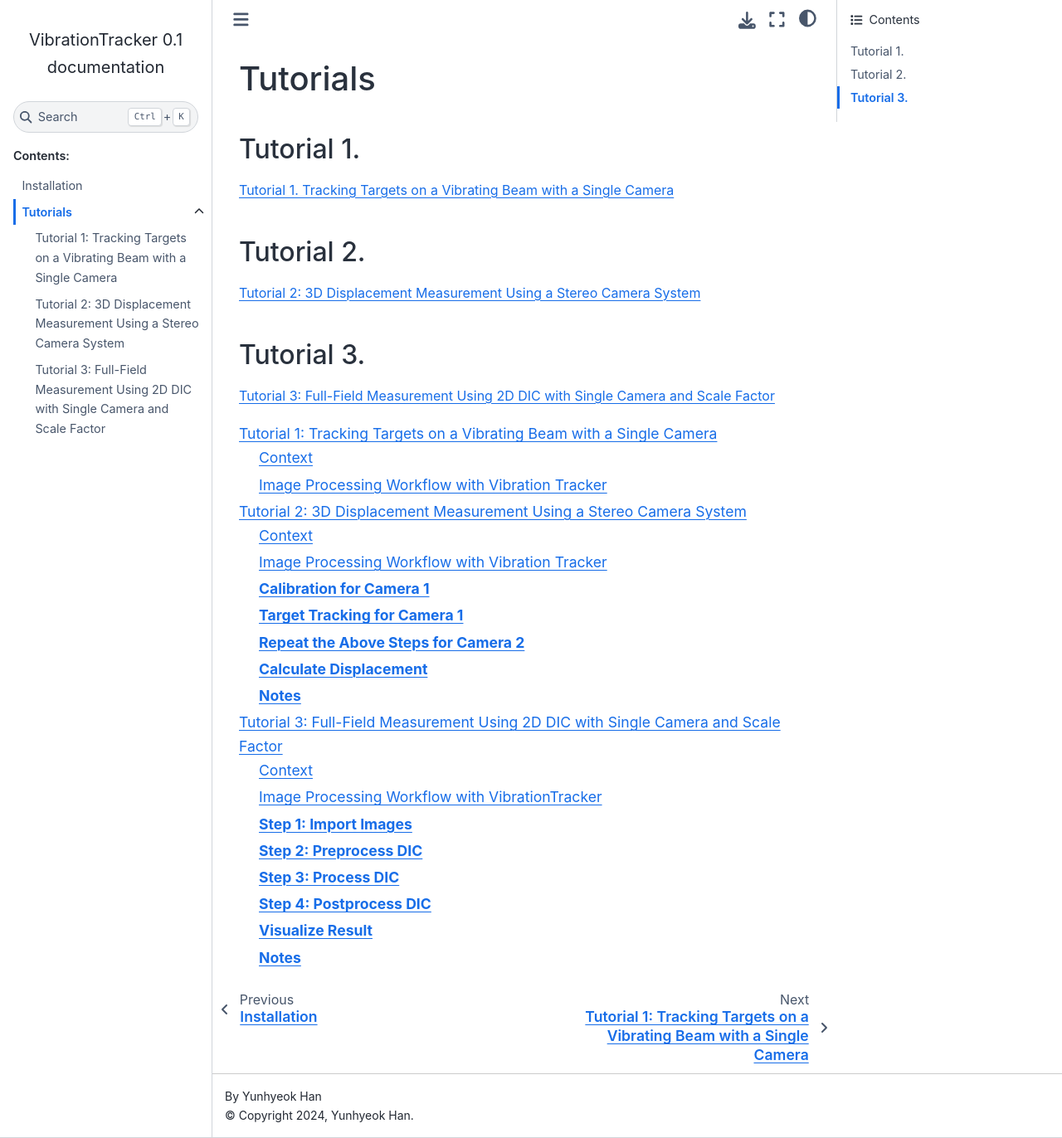
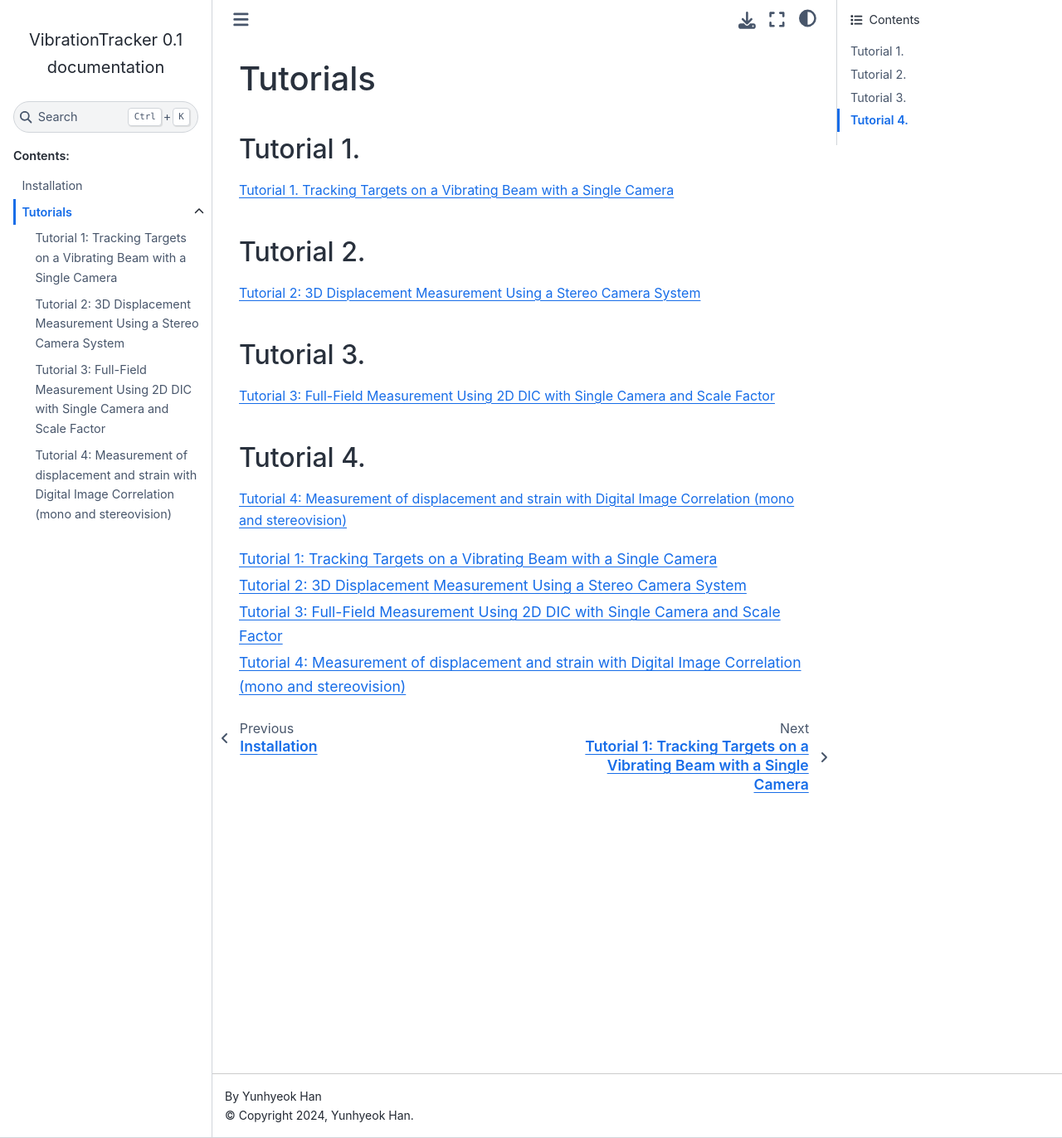
Before and after one commit to YunhyeokHan/VibrationTracker, a Sphinx documentation site: the page built from documentation/source/tutorials.md, in a window 1280 px wide and 1372 px high. Shown: the whole window at 83% size. Built offline with Sphinx 7.4.7 and the Sphinx Book theme 1.1.4, drawn with Linux system fonts in a browser that asks for light colours; some of the changed lines change nothing that is shown.

Commit message:
Added tuto4.md and his images and modified tutorials.md. Added monovision.json and stereovision.json in tutorials

````diff
--- /dev/null
+++ b/documentation/source/tuto4.md
@@ -0,0 +1,214 @@
+# Tutorial 4: Measurement of displacement and strain with Digital Image Correlation (mono and stereovision)
+### Made by Julien Archez with the new commits pushed in 2026.
+
+## Context
+
+The purpose of this tutorial is to demonstrate how to use the software to measure displacement and strain using Digital Image Correlation (DIC) in two configurations:
+1) Monovision (1 camera - 2D)
+2) Stereovision (2 cameras - 3D)
+
+
+This tutorial demonstrates the process of tracking targets on the beam using the following steps:
+
+1. Import images
+2. Preprocess DIC
+3. Process DIC
+4. Postprocess DIC
+
+
+Three examples are presented in this tutorial. The corresponding images can be downloaded from the repository  [![DOI](https://zenodo.org/badge/DOI/10.5281/zenodo.15573703.svg)](https://doi.org/10.5281/zenodo.15573703)
+- In monovision:
+--Two images (reference and deformed) of a masonry bridge subjected to loading using a hydraulic cylinder, acquired with a 151 MPx Viework camera. These tests were carried out as part of Suzanne Leonard's PhD research (2024–2027): Residual bearing capacity of civil engineering masonry structures evaluation
+--Nine images of an aluminum tensile test specimen acquired at the Navier Laboratory.
+- In stereovision:
+--Intrinsic and extrinsic calibration images for the two cameras, together with eight images from the GM6 shake-table test of a U-shaped wall. These images were acquired during the study: Hoult R, Correia AA, Bertholet A, et al. Shake-table tests on two 40-ton reinforced concrete U-shaped walls with uniaxial and bidirectional-torsional response. Earthquake Spectra. 2025;41(5):4195-4226. doi:10.1177/87552930251378247
+
+---
+
+## 1) Monovision (1 camera - 2D)
+
+Below is the pipeline for processing vibration tracking:
+
+![Alt Text](./images/tuto4/Pipeline2D.PNG)
+
+*Nodes can be created by right-clicking or dragging them from the node list.*
+*Alternatively, you can load the pre-built pipeline (`tutorials/Monovision.json`).*
+*Remember to save your workflow regularly (File/save). If the software crashes, unsaved node names, node parameters, and node connections may be lost.*
+
+---
+
+### Step 1: Import Images
+
+- Click the **Folder Browser** button and locate the folder containing the images.
+The first image of the folder will be used as the reference image.
+You can rename the Import Images node (for instance, "cam1"). It will also change the name of the folder.
+---
+
+### Step 2: Preprocess DIC
+1. Click the **Preprocess DIC** node.
+2. In the **Node Config** widget, you can choose between two modes:
+
+- **Mesh Grid for DIC** where you can choose the Size of the windows (also called subset) with mesh size. The number must be odd. Choose also the number of windows in line and column.
+Press Run, a new window open. Click Add polygon and create a rectangle (4 corners polygon) then press Confirm Polygon and Confirm Selection.
+It will create a regular grid inside the polygon.
+
+![Alt Text](./images/tuto4/Preprocess_grid.PNG)
+
+- **Polygon ROI** is more versatile because it can fill any polygon with subsets with a defined mesh size and step size. Press run. You can create a complex polygon with 'add polygon' or 'subtract polygon' to fit with the speciemn.
+You can for instance create a polygon, confirm polygon. Then subtract a polygon inside the created one (press confirm polygon too) and add another polygon...
+At the end press Confirm selection to see the window (subset) created. You can zoom on the image to see better the windows.
+A JSON file is created with all the position of the subsets (X,Y).
+
+![Alt Text](./images/tuto4/Preprocess_create_polygon.PNG)
+Create a polygon (add Polygon then confirm polygon)
+![Alt Text](./images/tuto4/Preprocess_substract_polygon.PNG)
+Subtract a polygon (Subtract Polygon then confirm polygon)
+![Alt Text](./images/tuto4/Preprocess_confirm_polygon.PNG)
+Confirm selection: see the subsets
+![Alt Text](./images/tuto4/Preprocess_confirm_polygon_zoom.PNG)
+Zoom on the subsets created
+
+Note that if you just want to select a few point on the image manually (without polygon), you can use the Initialize target node and connect it to process DIC.
+The size of the window (subset) matter. It should be big enough to have approximatly minimum 3 black and white pattern (typically 31 pixels with a speckle of 3-5 pixels). The larger the subset, the more the random error decreases but the spatial resolution decreases.
+
+---
+
+### Step 3: Process DIC
+
+1. Click the **Process DIC** node.
+2. In the **Node Config** widgetyou can
+- choose the output folder name
+- choose the Method (**DIC2D single core** to do DIC with 1 process or **DIC 2D Multiprocessing** to do it with multiprocessing). 3D will be presented in the 2nd case.
+- choose the Interpolation method (bilinear or bicubic). Bicubic interpolation is generally more accurate but requires longer computation times.
+- the size of the window (subset) as defined in the preprocess DIC node
+- the search size (px) : if the displacement between two images is higher than the search size it won't find the subset duringthe DIC. However, increasing the search size also increases computation time and may increase the risk of incorrect matches.
+Try to estimate the maximum displacement of a subset between two images to find the optimized value.
+- Vizualize tracking will let you monitor the tracking in real time in a new window however it increases the calculation time. Use it mainly to see if you have bad correlation and where.
+- Number of Process : Choose the number of process you want for the calculation to do multiprocessing. Note that it will wait the result of an image before launching the calculation of the next one as the search size is based on the previous image (but the DIC is based on the reference image).
+Depending on the number of images and subsets it can take a few minutes or several hours. You can follow the advancement in the console.
+At the end, a JSON with the coordinate of each subset at each step is created.
+
+![Alt Text](./images/tuto4/Console.PNG)
+---
+
+### Step 4: Post-process DIC
+
+ Postprocess-DIC is used to calculate the triangulation in stereovision and to calculate the strain from the displacement calculated with Process DIC.
+1. Click the **Postprocess DIC** node.
+2. In the **Node Config** widgetyou can select the Method to calculate the strain. In each Method you can enter the window size that will be used for the display and the number of process use for the calculation.
+	- **2D DIC with Homography** computes strain by fitting a local displacement function within a neighbourhood window around each tracked point. The displacement gradients obtained from this local fit are then used to compute the Green–Lagrange strain tensor.
+	Be careful if the window are too widely spaced, it won't calculate the strain (the strainField will be NaN). You can increase the window size in this case (or do another grid).
+
+	- **2D DIC with scale factor** is identical to the Homography method but you can enter a scale to put the results in mm instead of pixel in the JSON displacementField and in the graphical display.
+
+	- **2D DIC (contour strain: grid)** calculate the strain with the index of the window in a grid. So it only works with a grid where you enter the number of window in line and column (created with Mesh Grid for DIC in Preprocess DIC)
+	The calculation of the strain is based with the an intregal of contour of the 8 neighbours around the subset (or less when the position is on the border/corner) and Green-Lagrange calculation with the strain gradient.
+	See the thesis "Michel Bornert. Morphologie microstructurale et comportement mécanique ; caractérisations expérimentales, approches par bornes et estimations autocohérentes généralisées. Ecole Nationale des Ponts et Chaussées, 1996." for more details about the calculation and method.
+
+	![Alt Text](./images/tuto4/Postprocess_grid.PNG)
+
+	- **2D DIC (contour strain: closer points)** calculate also the strain with an integral of contour of the 8 neighbour, but instead of taking the index in a grid, it will search for the neighbour window in 8 angles around the window.
+	To do it, it will calculate the median distance of the windows in the grid and multiply this distance by the distance factor and search the windows at a maximum of this distance. If several windows are found in an angle, it will take the closer.
+	You can set up the minimum and maximum windows to do the strain calculation and Write a debug report to know more about the finding of the neighbour. If not enough window are found, you can increase the distance factor.
+	This method is more versatile as it can be used with any polygon you could create with Polygon ROI in Preprocess DIC.
+
+	![Alt Text](./images/tuto4/Strain2D.PNG)
+
+3.  The results are saved as one JSON file per image in the postprocess folder:
+
+{
+    "currentPoint": [[X0,Y0],...],
+    "displacementField": [[Ux,Uy],...],
+    "strainField": [[Exx,Eyy,Exy],...]
+}
+
+where:
+
+- currentPoint contains the image coordinates of each subset centre.
+- displacementField contains the displacement of each subset relative to the reference image.
+- strainField contains the strain components [Exx, Eyy, Exy].
+
+The displacement field is zero in DIC_postprocessing_0000.json because this file corresponds to the reference image.
+The results are displayed and you can select the step, choose what you want to display (Displacement, strain...) and change the color scale (auto or with min/max values). (Don't put minimum value greater than the maximum value or it can crash)
+Be careful : in the display, the value of strain are divided by 100 to be in % but not in the JSON file.
+
+![Alt Text](./images/tuto4/Ydisplacement.PNG)
+
+
+## 2) Stereovision (2 cameras - 3D)
+
+Below is the pipeline for processing vibration tracking:
+
+![Alt Text](./images/tuto4/Pipeline2D.PNG)
+
+*Nodes can be created by right-clicking or dragging them from the node list.*
+*Alternatively, you can load the pre-built pipeline (`tutorials/Stereovision.json`).*
+*Don't forget to save at each step or if it crash, you can lose the name or parameters entered or the node and connexions created.*
+
+The process is here to do the extrinsic and intrinsic calibration of each camera and to do a Process DIC- 3D and a PostProcess DIC 3D
+
+### Step 1: Intrinsic calibration
+
+Intrinsic calibration estimates the optical parameters and lens distortion coefficients of each camera. These parameters are used to undistort the images and accurately reconstruct 3D coordinates. Make images of your calibration target on the whole sensor and with different orientations and import those images.
+Connect it to the node **Calibrate Camera**.  Then choose your calibration pattern (Charuco, chessboard or even manual selection to select manually a few points on the calibration target if the chessboard is hard to find) and press Run. It will show the undistored image with some black at the border (depending on the quantity of distortion).
+Repeat the procedure for the second camera.
+Note that the intrinsic calibration is better to do for more accuracy but it is not mandatory if the distortion is low.
+
+
+### Step 2: Extrinsic calibration
+
+Extrinsic calibration estimates the relative position and orientation between the two cameras, allowing stereo triangulation and 3D reconstruction. To do it, you must take a picture of the calibration target visible to both cameras. It is better to position the calibration target in the plan of your specimen for the coordinate axis.
+Import the image and connect it to **Estimate Pose**. Connect also the out of Calibrate Camera. Then choose your calibration pattern and press Run.
+It creates an image where X is in blue, Y in green and Z in red.
+Repeat the procedure for the second camera.
+
+![Alt Text](./images/tuto4/Estimate_pose.PNG)
+
+### Step 3: Preprocess DIC
+As in 2D, the goal is to create the windows that will be followed in DIC. For the stereovision, you need to do it only on camera 1 as the process node will find the grid on camera 2.
+You need to import the images in the folder of your test and connect the intrinsic calibration of camera 1 and create the windows as explained previously in Monovision-Step2
+
+
+### Step 4: Process DIC (3D)
+
+In the node **Process DIC** select the **DIC3D with multiprocessing**. You have now new connection in the node where you can connect the image sequence of camera 1, its intrinsic calibration, the Postrack coming from Preprocess DIC and the image and calibration of the 2nd camera.
+The only parameter changing with 2D is the search size between cameras. Indeed, the Process DIC 3D will first find the reference window of the first image of the first camera in the first image of the second camera. You can evaluate this distance by checking manually what is the distance in pixels between a point from image of cam 1 with image of cam 2.
+The **DIC3D with multiprocessing** will then do a 2D DIC for each camera at each step.
+
+![Alt Text](./images/tuto4/Process3D.PNG)
+
+
+### Step 5: Post Process DIC (3D)
+
+In the **PostProcess DIC** node, select the method **3D DIC (Contour strain: closer point)** and choose the distance factor, min max neighbour like in 2D. The neighbour distances are only calculated with X and Y coordinate.
+Connect the image and calibration of camera 1 (used for the display), the TrackResults coming from Process DIC (made with DIC3D with multiprocessing) and the Estimate Pose of camera 1 and 2. As for Post process in 2D, you can modify the size window, number of process, distance factor and minimum and maximum neighbour.
+When you press run, it calculates the triangulation of the point from camera 1 and 2 thanks to the estimate pose made before. The 3D coordinates reconstructed from stereo triangulation are then rotated so that the specimen surface is approximately aligned with the XY plane (with Z close to 0).
+It finally calculates the 3D strain.
+
+The **3D DIC (Contour strain: grid)** runs in the same way as the 3D DIC (Contour strain: closer point) but works only with a grid where you enter the number or row and column (like the 2D Contour strain :grid).
+
+The results are saved as one JSON file per image in the postprocess folder:
+
+{
+    "currentPoint": [[X,Y],...],
+    "displacementField": [[Ux,Uy,Uz],...],
+    "strainField": [[Exx,Eyy,Exy],...],
+    "referencePoint3D": [[X,Y,Z],...],
+    "currentPoint3D": [[X,Y,Z],...],
+    "referencePoint3D_rot": [[X,Y,Z],...],
+    "currentPoint3D_rot": [[X,Y,Z],...]
+}
+
+where:
+
+- currentPoint contains the 2D image coordinates of each subset center in camera 1 and is used for visualisation.
+- displacementField contains the 3D displacement of each subset relative to the reference configuration.
+- strainField contains the strain components [Exx, Eyy, Exy].
+- referencePoint3D and currentPoint3D contain the reconstructed 3D coordinates before rotation.
+- referencePoint3D_rot and currentPoint3D_rot contain the coordinates used for strain computation (after the roration in the XY plan).
+
+In the display, you can do the same operations as in 2D and you have 'displacement Z' added.
+Note that although the method reconstructs 3D coordinates, stereovision is a surface measurements. The strain tensor is therefore computed on the reconstructed surface and only Exx, Eyy and Exy are reported (the strain gradient Fxz and Fyz are used in the strain calucation of Exx, Eyy and Exy).
+Be careful : in the display, the value of strain are divided by 100 to be in % but not in the JSON file.
+
+![Alt Text](./images/tuto4/Strain3D.PNG)
--- a/documentation/source/tutorials.md
+++ b/documentation/source/tutorials.md
@@ -12,11 +12,14 @@
 
 [Tutorial 3: Full-Field Measurement Using 2D DIC with Single Camera and Scale Factor](./tuto3.md)
 
+## Tutorial 4.
 
+[Tutorial 4: Measurement of displacement and strain with Digital Image Correlation (mono and stereovision)](./tuto4.md)
 
 ```{toctree}
-:maxdepth: 2
+:maxdepth: 1
 
 tuto1.md
 tuto2.md
 tuto3.md
+tuto4.md
````
Also changed, not shown: documentation/source/images/tuto4/Console.PNG (added), documentation/source/images/tuto4/Estimate_pose.PNG (added), documentation/source/images/tuto4/Pipeline2D.PNG (added), documentation/source/images/tuto4/Pipeline3D.PNG (added), documentation/source/images/tuto4/Postprocess_grid.PNG (added), documentation/source/images/tuto4/Preprocess_confirm_polygon.PNG (added), documentation/source/images/tuto4/Preprocess_confirm_polygon_zoom.PNG (added), documentation/source/images/tuto4/Preprocess_create_polygon.PNG (added), documentation/source/images/tuto4/Preprocess_grid.PNG (added), documentation/source/images/tuto4/Preprocess_substract_polygon.PNG (added), documentation/source/images/tuto4/Process3d.PNG (added), documentation/source/images/tuto4/Strain2D.PNG (added), documentation/source/images/tuto4/Strain3D.PNG (added), documentation/source/images/tuto4/Ydisplacement.PNG (added), 1 more files, 2 other files.
